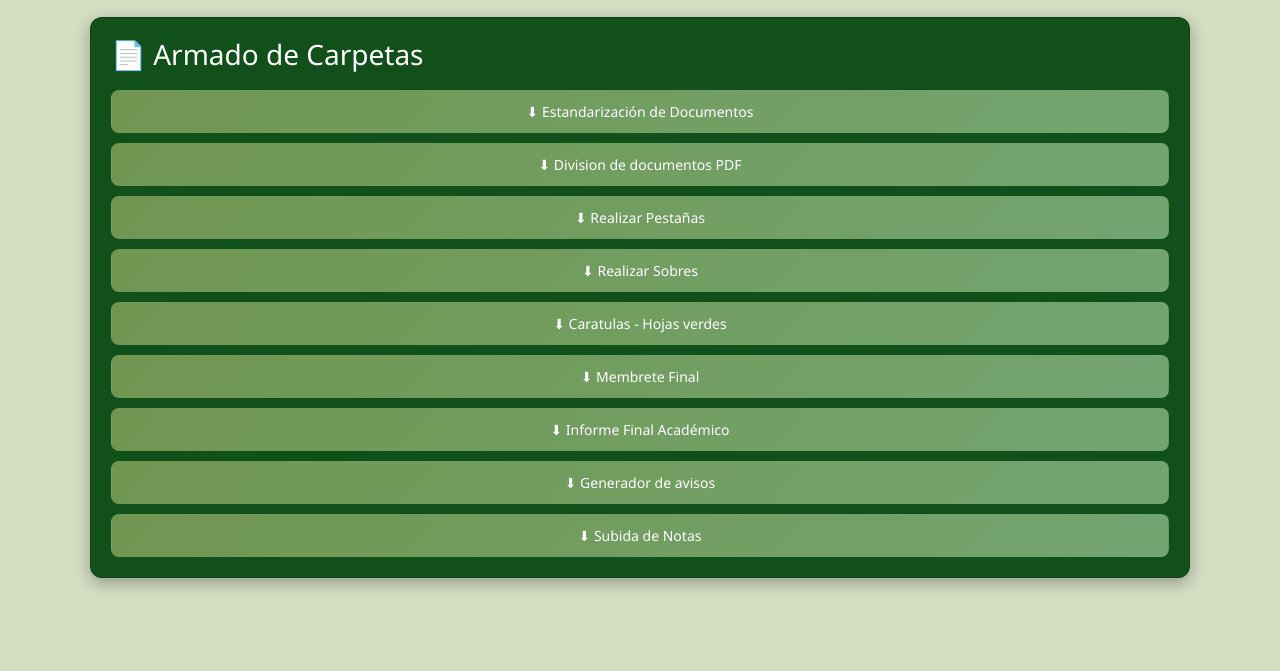
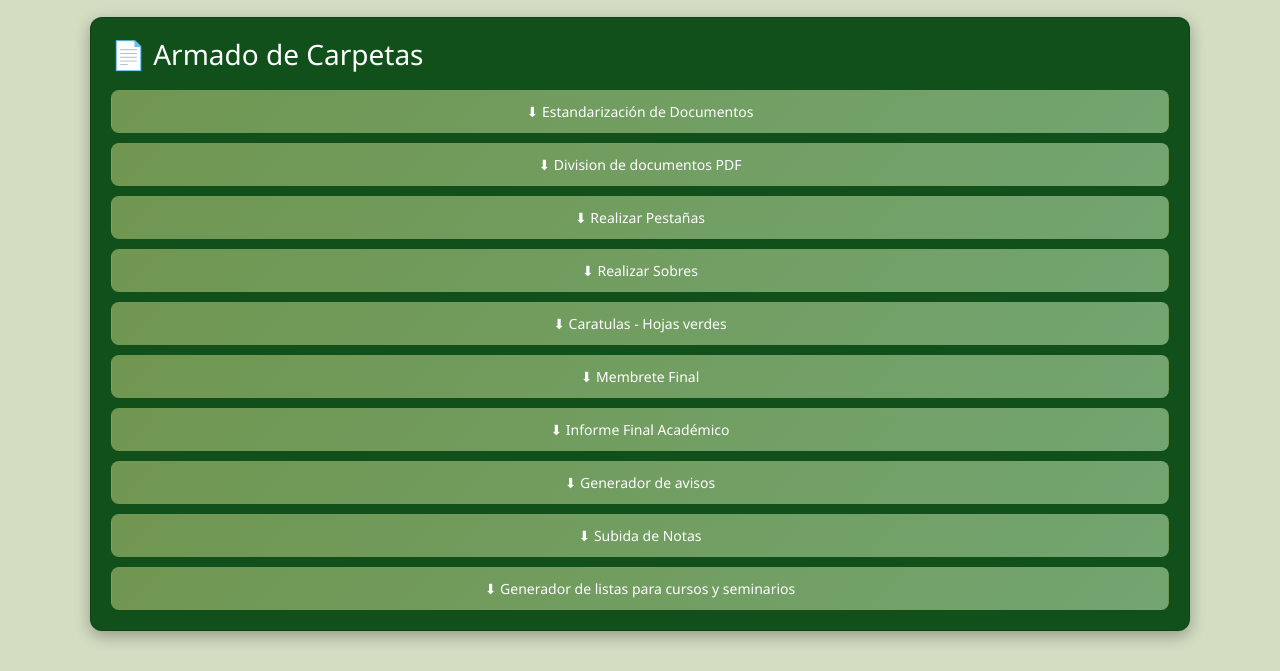
Before and after one commit to BohorquezBlanco/CRONOS_GESTI-N, a plain HTML site: page pages/utilidades.html in a window 1280 px wide. Shown: the part 129-800 px from the top of the page. Drawn offline with nearby package versions, Linux system fonts and the light colour scheme.

Commit message:
Generador de listas

```diff
--- a/pages/utilidades.html
+++ b/pages/utilidades.html
@@ -134,6 +134,10 @@
         ⬇ Subida de Notas
       </a>
 
+      <a class="btn" href="https://script.google.com/a/macros/usip.edu.bo/s/AKfycbwU2KV4M1Ez_BjrUNe5Cl89wYIBtJ6RDZ7wGim7t-w/dev" target="_blank">
+        ⬇ Generador de listas para cursos y seminarios
+      </a>
+
     </div>
 
 
```
